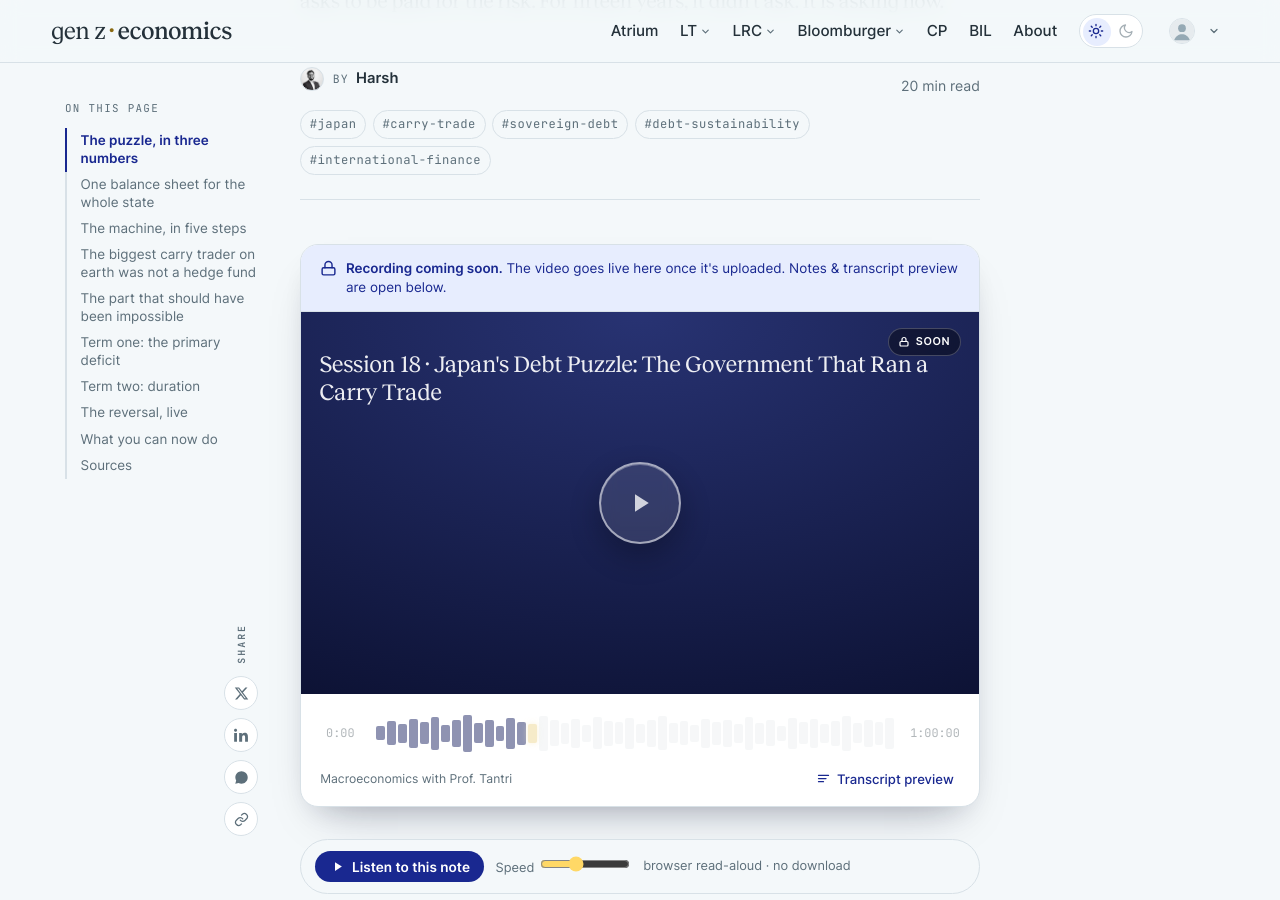
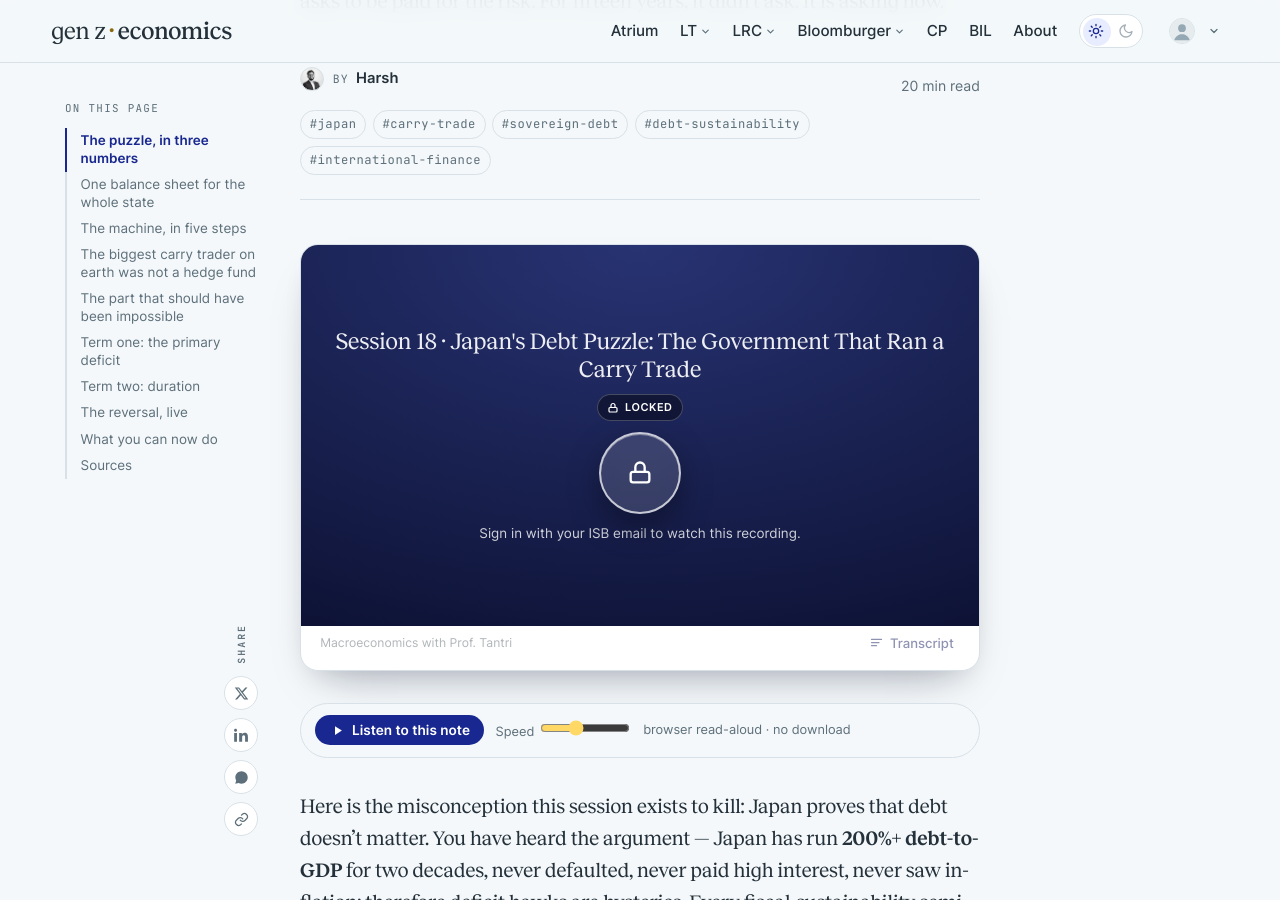
Before and after one commit to harsharya7021/genz-economics.com, a Jekyll site: the page built from _posts/2026-08-09-japans-debt-puzzle-the-sovereign-carry-trade.md, in a window 1280 px wide and 900 px high, scrolled down 521 px. Built offline with Jekyll 4.4.1, drawn with Linux system fonts in a browser that asks for light colours; comment, search, counter and statistics services are not loaded; part of the change alters nothing that is shown.

Commit message:
Session 18: attach Stream recording 53ccf2cb, verified locked (HLS, DASH and MP4 all 401)

```diff
--- a/_posts/2026-08-09-japans-debt-puzzle-the-sovereign-carry-trade.md
+++ b/_posts/2026-08-09-japans-debt-puzzle-the-sovereign-carry-trade.md
@@ -4,6 +4,7 @@ title: "Japan's Debt Puzzle: The Government That Ran a Carry Trade"
 dek: "Japan owes twice its GDP and never blew up. The answer is not discipline — it is a $2 trillion carry trade run by the state itself: borrow at 0% from your own printing press, buy the world's risky assets, and pray the market never asks to be paid for the risk. For fifteen years, it didn't ask. It is asking now."
 date: 2026-08-09
 session: 18
+stream_id: 53ccf2cbd51df82a1101178476d529f1
 tags: [japan, carry-trade, sovereign-debt, debt-sustainability, international-finance]
 excerpt_override: "Session 18 — the 200% debt puzzle solved on one consolidated balance sheet: print at zero, buy foreign equities, earn ~6% of GDP a year, and let the winnings hide every deficit. Five machines to play with — the balance sheet, the sovereign carry, the Modigliani–Miller world-switch, the duration seesaw, the deficit doctor — plus editor's notes on the July 31 joint yen intervention."
 authors:
```
